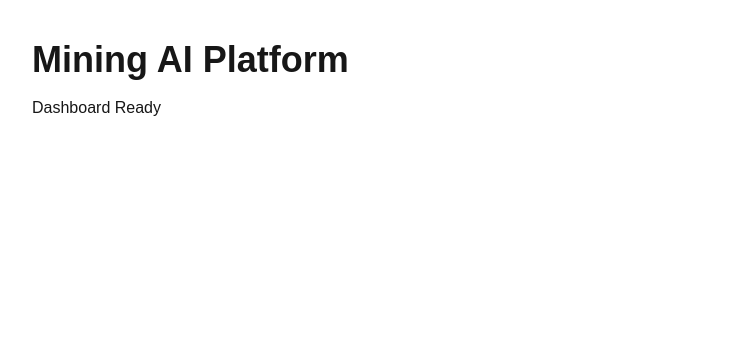
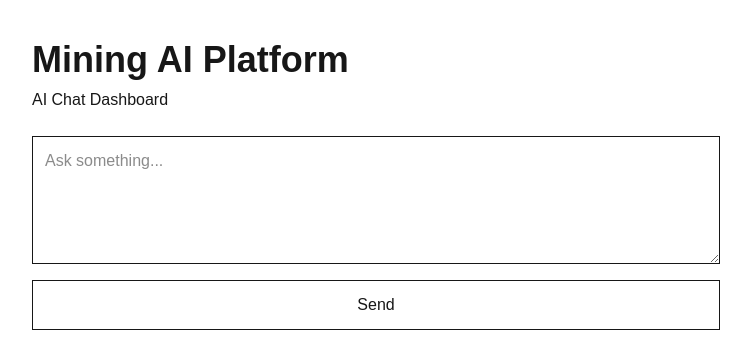
Before and after one commit to munhso-sys/mining-ai-platform, a Next.js app in the folder apps/web/: page /dashboard in a window 1280 px wide. Shown: the top 348 px of the page, without its empty margins (8-759 px from the left). Built offline with nearby package versions, Linux system fonts and the light colour scheme.

Commit message:
Add AI chat UI

```diff
--- /dev/null
+++ b/apps/web/app/api/chat/route.ts
@@ -0,0 +1,34 @@
+import OpenAI from "openai";
+
+const client = new OpenAI({
+  apiKey: process.env.OPENAI_API_KEY,
+});
+
+export async function POST(req: Request) {
+  try {
+    const { message } = await req.json();
+
+    if (!message) {
+      return Response.json(
+        { error: "Message is required" },
+        { status: 400 }
+      );
+    }
+
+    const response = await client.responses.create({
+      model: "gpt-5.5",
+      input: message,
+    });
+
+    return Response.json({
+      reply: response.output_text,
+    });
+  } catch (error) {
+    console.error(error);
+
+    return Response.json(
+      { error: "Failed to generate response" },
+      { status: 500 }
+    );
+  }
+}
--- a/apps/web/app/dashboard/page.tsx
+++ b/apps/web/app/dashboard/page.tsx
@@ -1,13 +1,65 @@
+"use client";
+
+import { useState } from "react";
+
 export default function Dashboard() {
+  const [message, setMessage] = useState("");
+  const [reply, setReply] = useState("");
+  const [loading, setLoading] = useState(false);
+
+  const sendMessage = async () => {
+    if (!message.trim()) return;
+
+    setLoading(true);
+    setReply("");
+
+    const res = await fetch("/api/chat", {
+      method: "POST",
+      headers: {
+        "Content-Type": "application/json",
+      },
+      body: JSON.stringify({ message }),
+    });
+
+    const data = await res.json();
+
+    setReply(data.reply || data.error || "No response");
+    setLoading(false);
+  };
+
   return (
-    <main className="p-10">
+    <main className="p-10 max-w-3xl">
       <h1 className="text-4xl font-bold">
         Mining AI Platform
       </h1>
 
-      <p className="mt-4">
-        Dashboard Ready
+      <p className="mt-2">
+        AI Chat Dashboard
       </p>
+
+      <div className="mt-6 flex flex-col gap-4">
+        <textarea
+          className="border p-3 min-h-32"
+          placeholder="Ask something..."
+          value={message}
+          onChange={(e) => setMessage(e.target.value)}
+        />
+
+        <button
+          className="border p-3"
+          onClick={sendMessage}
+          disabled={loading}
+        >
+          {loading ? "Thinking..." : "Send"}
+        </button>
+
+        {reply && (
+          <div className="border p-4 whitespace-pre-wrap">
+            <strong>AI:</strong>
+            <div className="mt-2">{reply}</div>
+          </div>
+        )}
+      </div>
     </main>
   );
 }
--- a/apps/web/package.json
+++ b/apps/web/package.json
@@ -12,6 +12,7 @@
     "@supabase/ssr": "^0.10.3",
     "@supabase/supabase-js": "^2.106.2",
     "next": "16.2.6",
+    "openai": "^6.39.1",
     "react": "19.2.4",
     "react-dom": "19.2.4"
   },
```
Also changed, not shown: 1 other file (tests, documents, lock files or other folders).
